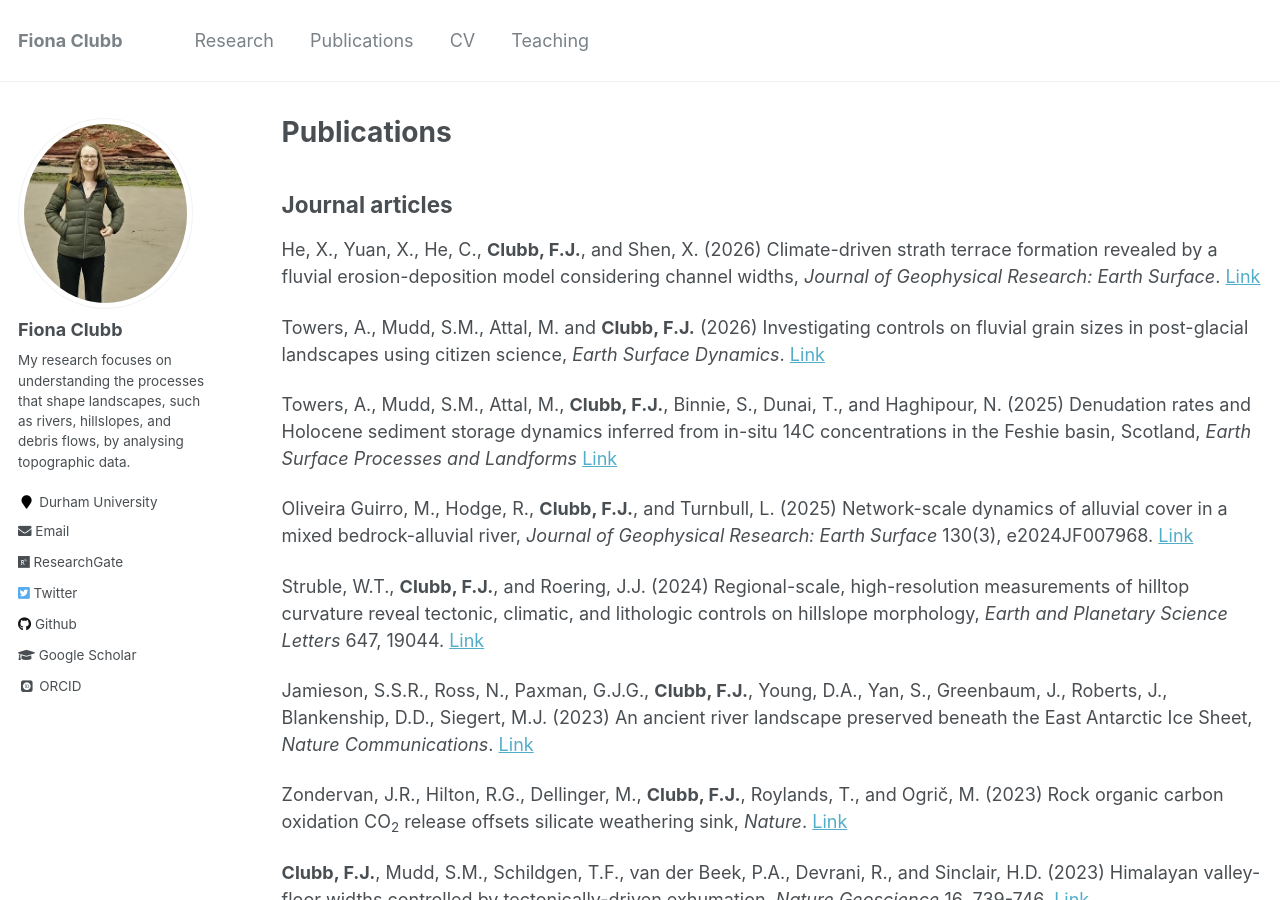
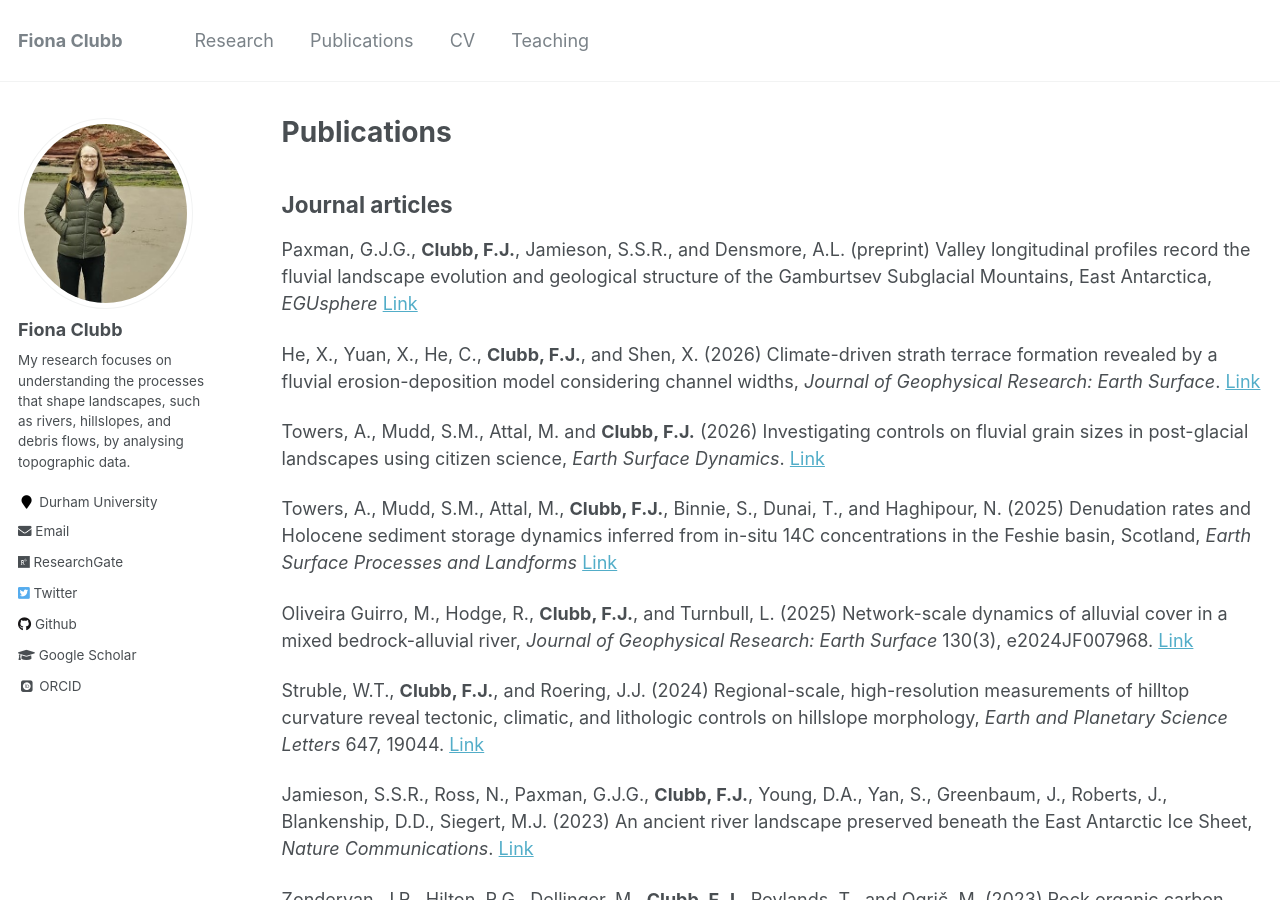
Before and after one commit to fclubb/fclubb.github.io, a Jekyll site: the page built from _pages/publications.md, in a window 1280 px wide and 900 px high. Built offline with Jekyll 4.4.1, drawn with Linux system fonts in a browser that asks for light colours; some web fonts are replaced.

Commit message:
updating pubs

```diff
--- a/_pages/publications.md
+++ b/_pages/publications.md
@@ -7,6 +7,8 @@ author_profile: true
 
 ## Journal articles
 
+
+Paxman, G.J.G., **Clubb, F.J.**, Jamieson, S.S.R., and Densmore, A.L. (preprint) Valley longitudinal profiles record the fluvial landscape evolution and geological structure of the Gamburtsev Subglacial Mountains, East Antarctica, _EGUsphere_ [Link](https://egusphere.copernicus.org/preprints/2026/egusphere-2026-847/)
 
 He, X., Yuan, X., He, C., **Clubb, F.J.**, and Shen, X. (2026) Climate-driven strath terrace formation revealed by a fluvial erosion-deposition model considering channel widths, _Journal of Geophysical Research: Earth Surface_. [Link](https://agupubs.onlinelibrary.wiley.com/doi/10.1029/2025JF008594)
 
```
